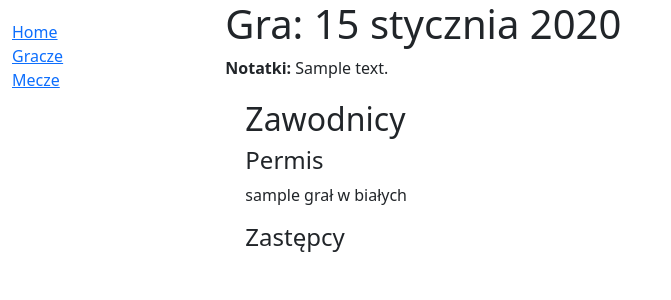
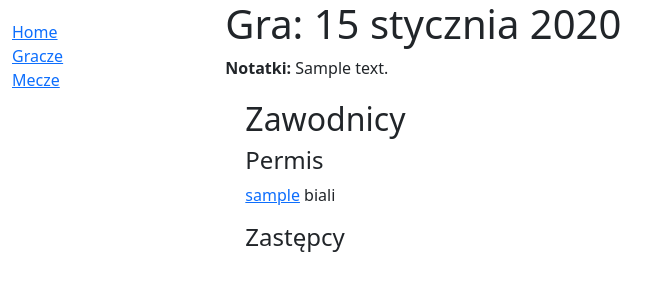
Before and after one commit to marcin-zyrkowski/meczyki2.0, a Django app: page /planner/game/1 in a window 1280 px wide. Shown: the top 300 px of the page, without its empty margins (0-671 px from the left). Run offline with Django 4.2, Linux system fonts and the light colour scheme; tables that the repository leaves empty hold one stand-in row (values such as "Sample post").

Commit message:
hyperlinki do graczy w widoku gry

```diff
--- a/pilkasite/planner/templates/planner/game_detail.html
+++ b/pilkasite/planner/templates/planner/game_detail.html
@@ -9,18 +9,18 @@
     <div><h4>Permis</h4>
     {% for squad in game.squad_set.all %}
       {% if squad.player.is_permanent %}
-        <p>{{ squad.player.username }} grał w
-            {% if squad.is_player_white %} białych
-            {% else %} czarnych {% endif %}</p>
+        <p><a href="{{ squad.player.get_absolute_url }}">{{ squad.player.username }}</a>
+            {% if squad.is_player_white %} biali
+            {% else %} czarni {% endif %}</p>
       {% endif %}
     {% endfor %}
     </div>
     <div><h4>Zastępcy</h4>
         {% for squad in game.squad_set.all %}
             {% if not squad.player.is_permanent %}
-                <p>{{ squad.player.username }} grał w
-                    {% if squad.is_player_white %} białych
-                    {% else %} czarnych {% endif %}</p>
+                <p><a href="{{ squad.player.get_absolute_url }}">{{ squad.player.username }}</a>
+                    {% if squad.is_player_white %} biali
+                    {% else %} czarni {% endif %}</p>
             {% endif %}
         {% endfor %}
     </div>
```
